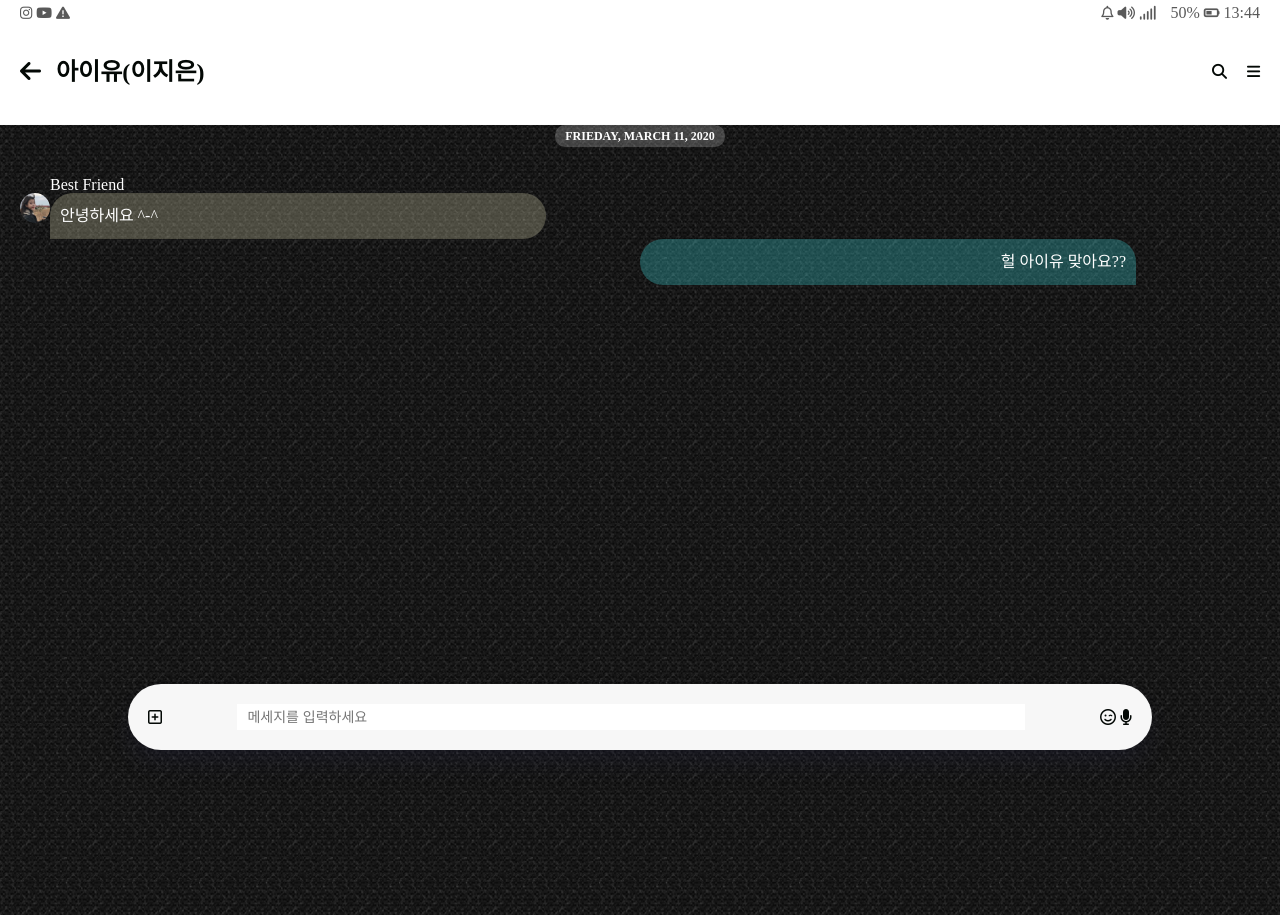
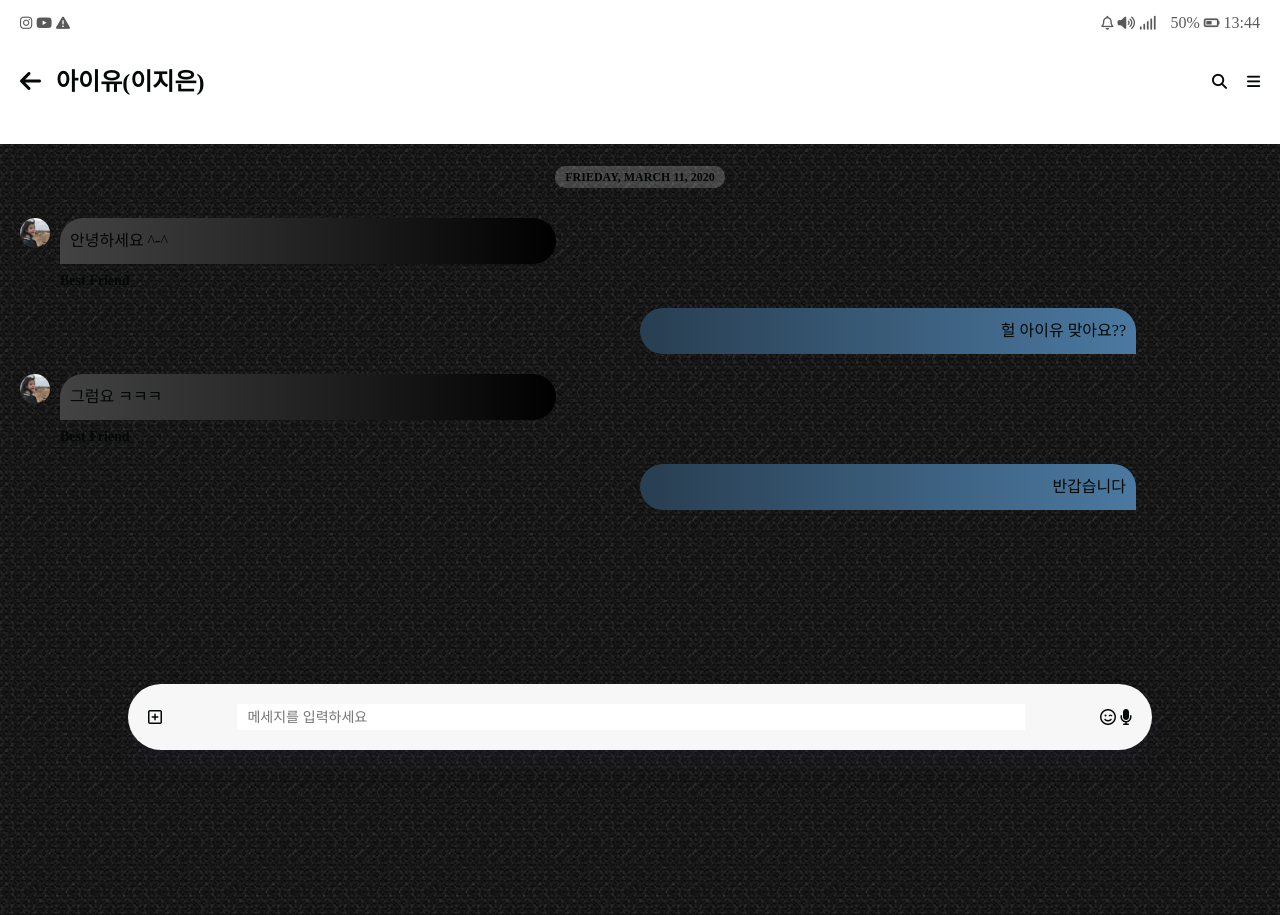
Before and after one commit to dlwlsdn201/self_Kakao_clone, a plain HTML site: page chats.html in a window 1280 px wide. Shown: the top 915 px of the page. Drawn offline with Linux system fonts and the light colour scheme.

Commit message:
fixed chatting screen
-fixed top header
-changed message bubble color

```diff
--- a/chats.html
+++ b/chats.html
@@ -10,6 +10,7 @@
 </head>
 
 <body class="chats_body">
+  <div class="header-wrapper">
     <div class="status-bar">
       <div class="status-bar__column">
         <i class="fab fa-instagram"></i>
@@ -41,6 +42,7 @@
         </span>
       </div>
     </header>
+  </div>
   <main class="chat-screen">
     <ul class="chat__messages">
       <span class="chat__timestamp">
@@ -49,18 +51,36 @@
       <li class="incoming-message message">
         <img src="images/iu.jpg" class="m-avatar message" />
         <div class="message__content">
+          <div class="message__bubble">
+            안녕하세요 ^-^
+          </div>
           <span class="message__author">
             Best Friend
           </span>
-          <div class="message__bubble">
-            안녕하세요 ^-^
-          </div>
         </div>
       </li>
       <li class="sent-message message">
         <div class="message__content">
           <div class="message__bubble">
             헐 아이유 맞아요??
+          </div>
+        </div>
+      </li>
+      <li class="incoming-message message">
+        <img src="images/iu.jpg" class="m-avatar message" />
+        <div class="message__content">
+          <div class="message__bubble">
+            그럼요 ㅋㅋㅋ
+          </div>
+          <span class="message__author">
+            Best Friend
+          </span>
+        </div>
+      </li>
+      <li class="sent-message message">
+        <div class="message__content">
+          <div class="message__bubble">
+            반갑습니다
           </div>
         </div>
       </li>
--- a/css/chat.css
+++ b/css/chat.css
@@ -1,5 +1,16 @@
+.header-wrapper {
+    position: fixed;
+    background-color: white;
+    padding: 10px 0;
+    top: 0;
+    width: 100%;
+
+}
+
 .chats_body {
-    padding: 0;
+    padding: 10px 0;
+    padding-top: 135px;
+    ;
 }
 
 .chats_body .header,
@@ -7,10 +18,9 @@
     padding: 5px 20px;
 }
 
-.chat-screen {
+.chats_body {
     background-image: url("../images/chat_bg.png");
-    min-height: 100vh;
-    color: white;
+    min-height: 1000vh;
 }
 
 .chat__write {
@@ -55,14 +65,16 @@
     font-weight: 700;
     padding: 5px 10px;
     border-radius: 10px;
+    margin-top: 30px;
     margin-bottom: 30px;
     text-transform: uppercase;
 }
 
 .message {
     display: flex;
-    align-items: center;
+    align-items: flex-start;
     width: 50%;
+    margin-bottom: 20px;
 }
 
 .message .message__content {
@@ -76,7 +88,7 @@
 .incoming-message img {
     width: 30px;
     border-radius: 15px;
-    margin:
+    margin-right: 10px;
 }
 
 .sent-message {
@@ -86,15 +98,25 @@
 
 .message .message__bubble {
     padding: 15px 10px;
-
+    font-weight: 500;
+    display: block;
 }
 
 .incoming-message .message__bubble {
     background-color: rgba(204, 201, 165, 0.3);
     border-radius: 30px 30px 30px 0px;
+    background-image: linear-gradient(to left, #000000, #434343);
 }
 
 .sent-message .message__bubble {
     background-color: rgba(62, 211, 216, 0.3);
     border-radius: 30px 30px 0px 30px;
+    background-image: linear-gradient(to left, #4B79A1, #283E51);
 }
+
+.incoming-message .message__author {
+    margin-top: 10px;
+    display: block;
+    font-weight: 600;
+    font-size: 14px;
+}
--- a/css/styles.css
+++ b/css/styles.css
@@ -28,3 +28,6 @@ a {
 img {
   cursor: pointer;
 }
+
+.status-bar,
+.header {}
```
Lines whose indentation alone changed are shown as unchanged.
